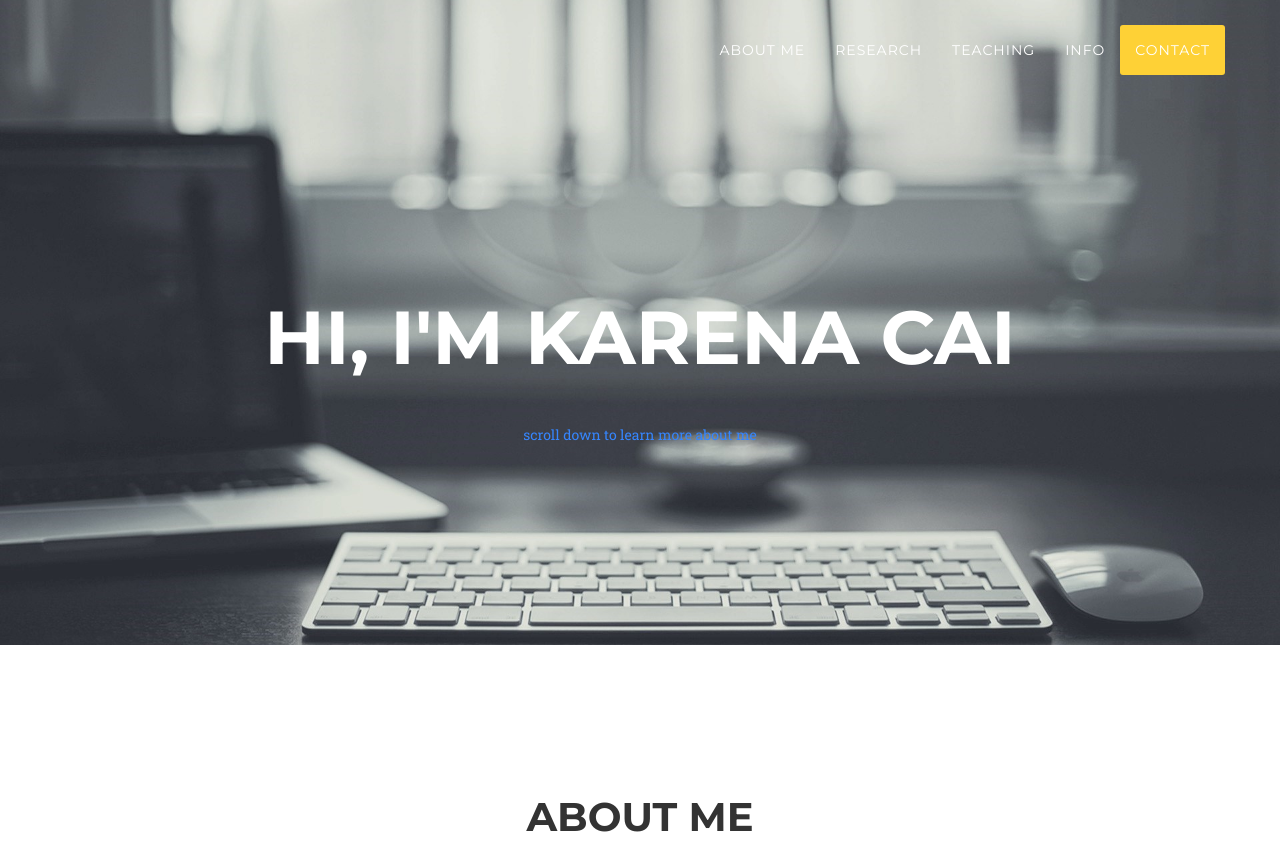
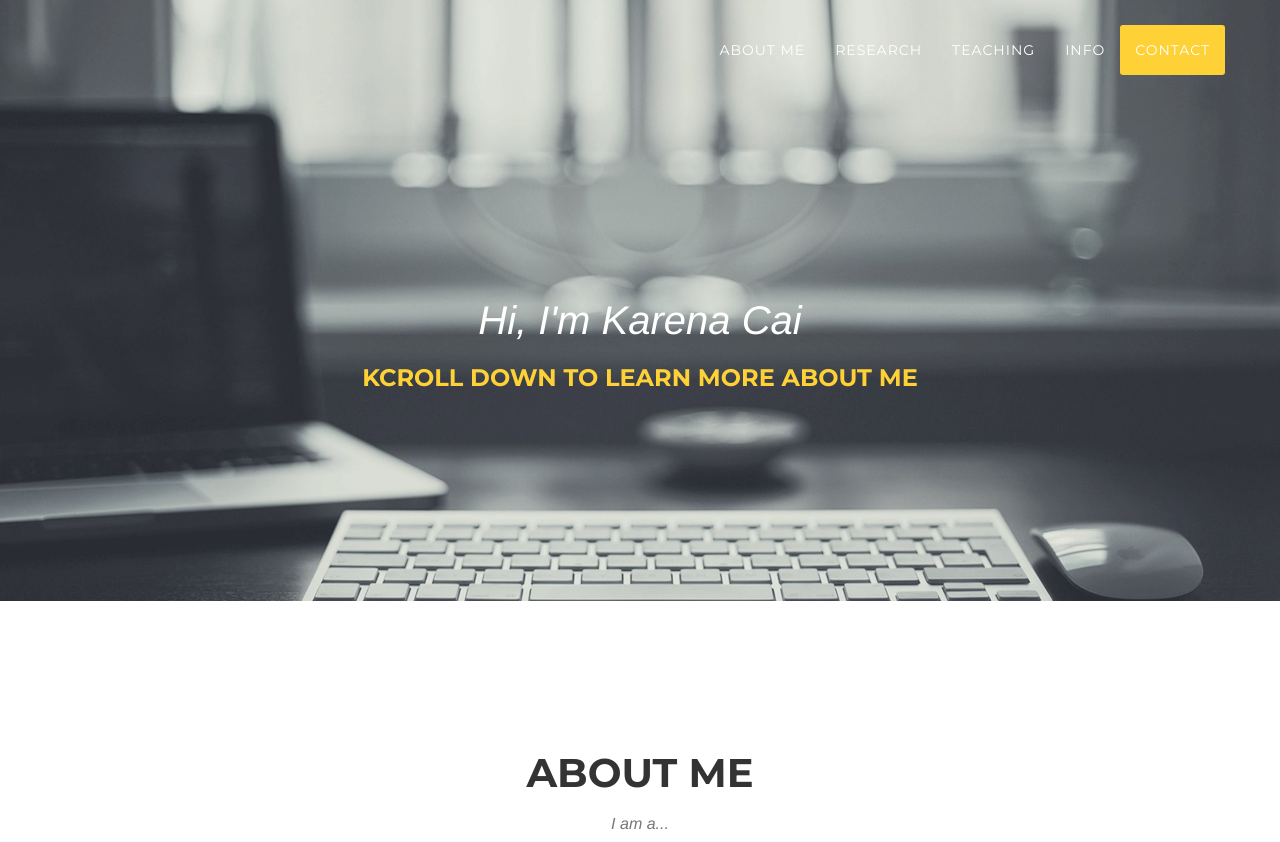
Before and after one commit to karenaaa/karenaaa.github.io, a plain HTML site: page index.html in a window 1280 px wide. Shown: the top 842 px of the page. Drawn offline with nearby package versions, Linux system fonts and the light colour scheme; a web font is replaced by a local one.

Commit message:
changing header fonts on front page

```diff
--- a/index.html
+++ b/index.html
@@ -84,8 +84,9 @@
               <!--  <div class="intro-lead-in">Welcome To Our Studio!</div> -->
                 <!--<div class="intro-heading">Karena X. Cai</div>
                 <a href="#aboutme" class="page-scroll btn btn-xl">Tell Me More</a> -->
-                <div class="intro-heading">Hi, I'm Karena Cai</div>
-                <a href="#aboutme"> scroll down to learn more about me</a>
+                <div class="intro-lead-in">Hi, I'm Karena Cai</div>
+                <h3 class="section-subheading text-primary">kcroll down to learn more about me</h3>
+               <!-- <a href="#aboutme"> scroll down to learn more about me</a>  -->
             </div>
         </div>
     </header>
```
